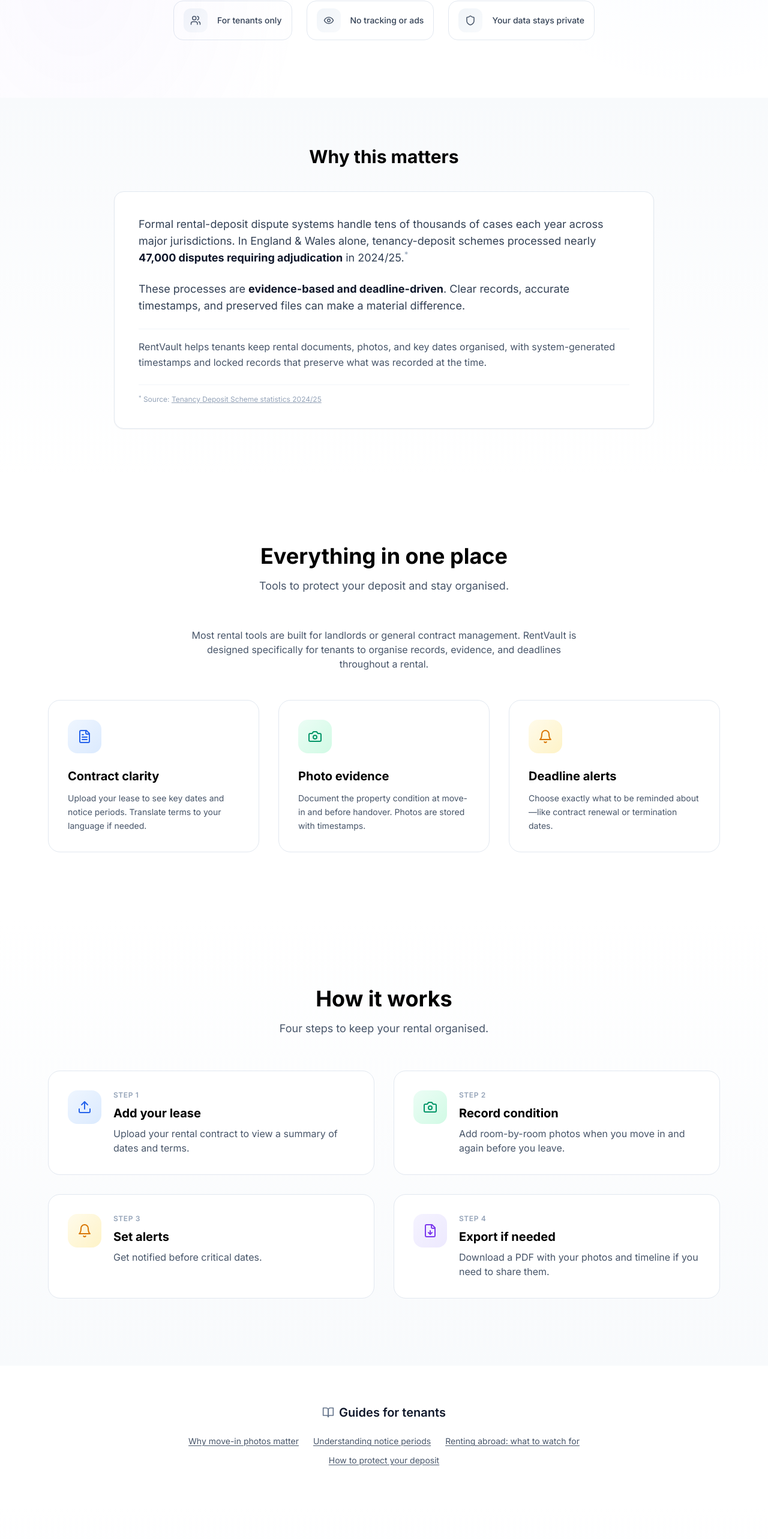
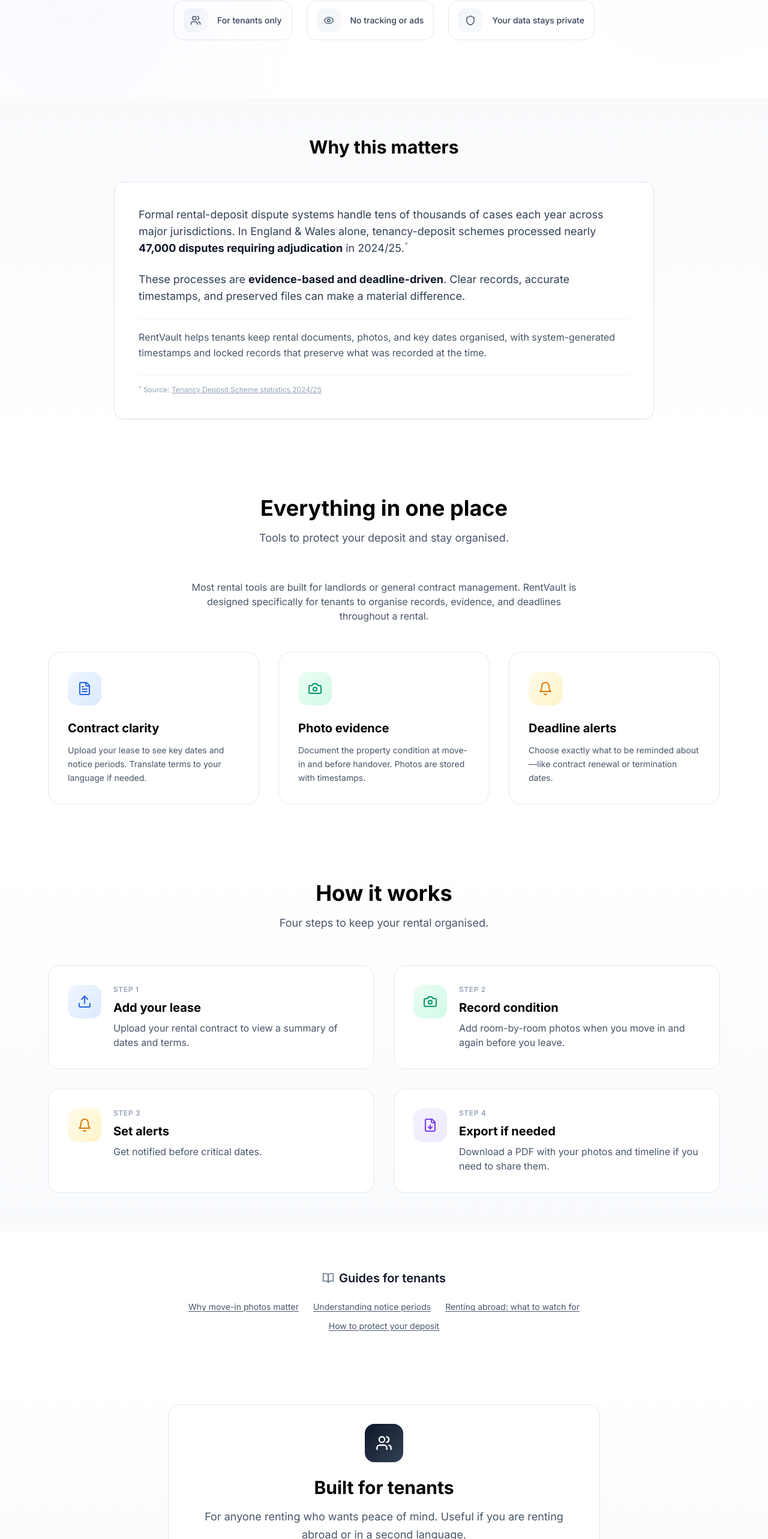
Before and after one commit to pipiagiorgi-rgb/guard-rent, a Next.js app: page / in a window 1280 px wide. Shown: the part 814-3380 px from the top of the page at 60% size. Built offline with nearby package versions, Linux system fonts and the light colour scheme; no server answers.

Commit message:
Tighten section spacing, add pricing teaser to homepage

```diff
--- a/src/app/page.tsx
+++ b/src/app/page.tsx
@@ -122,7 +122,7 @@ export default function Home() {
                 </section>
 
                 {/* Why This Matters - MOVED UP, with source footnote */}
-                <section className="py-16 md:py-20 px-4 md:px-6 bg-gradient-to-b from-slate-50 to-white">
+                <section className="py-12 md:py-16 px-4 md:px-6 bg-gradient-to-b from-slate-50 to-white">
                     <div className="max-w-[900px] mx-auto">
                         <div className="text-center mb-10">
                             <h2 className="text-2xl md:text-3xl font-bold mb-4">
@@ -164,7 +164,7 @@ export default function Home() {
                 </section>
 
                 {/* Features Section */}
-                <section className="py-20 md:py-28 px-4 md:px-6">
+                <section className="py-12 md:py-16 px-4 md:px-6">
                     <div className="max-w-[1120px] mx-auto">
                         <div className="text-center mb-14">
                             <h2 className="text-3xl md:text-4xl font-bold mb-4">Everything in one place</h2>
@@ -215,7 +215,7 @@ export default function Home() {
                 </section>
 
                 {/* How it Works */}
-                <section className="py-20 md:py-28 px-4 md:px-6 bg-gradient-to-b from-white to-slate-50">
+                <section className="py-12 md:py-16 px-4 md:px-6 bg-gradient-to-b from-white to-slate-50">
                     <div className="max-w-[1120px] mx-auto">
                         <div className="text-center mb-14">
                             <h2 className="text-3xl md:text-4xl font-bold mb-4">How it works</h2>
@@ -297,7 +297,7 @@ export default function Home() {
                 </section>
 
                 {/* Who it's for */}
-                <section className="py-16 md:py-20 px-4 md:px-6 bg-gradient-to-b from-white to-slate-50">
+                <section className="py-10 md:py-14 px-4 md:px-6 bg-gradient-to-b from-white to-slate-50">
                     <div className="max-w-[720px] mx-auto">
                         <div className="feature-card text-center py-10 px-8">
                             <div className="w-16 h-16 bg-gradient-to-br from-slate-900 to-slate-700 rounded-2xl flex items-center justify-center mx-auto mb-6">
@@ -318,8 +318,40 @@ export default function Home() {
                     </div>
                 </section>
 
+                {/* Pricing Teaser */}
+                <section className="py-10 md:py-14 px-4 md:px-6">
+                    <div className="max-w-[900px] mx-auto">
+                        <div className="bg-slate-50 rounded-2xl p-8 md:p-10 text-center">
+                            <h2 className="text-xl md:text-2xl font-bold mb-3">Simple pricing</h2>
+                            <p className="text-slate-600 mb-6 max-w-lg mx-auto">
+                                One-time payment. No subscriptions. Choose what fits your needs.
+                            </p>
+                            <div className="flex flex-wrap justify-center gap-4 mb-6">
+                                <div className="bg-white rounded-xl px-5 py-3 border border-slate-200">
+                                    <span className="text-2xl font-bold">€19</span>
+                                    <span className="text-slate-500 text-sm ml-1">Check-in</span>
+                                </div>
+                                <div className="bg-white rounded-xl px-5 py-3 border border-slate-200">
+                                    <span className="text-2xl font-bold">€29</span>
+                                    <span className="text-slate-500 text-sm ml-1">Move-out</span>
+                                </div>
+                                <div className="bg-slate-900 text-white rounded-xl px-5 py-3">
+                                    <span className="text-2xl font-bold">€39</span>
+                                    <span className="text-slate-300 text-sm ml-1">Full bundle</span>
+                                </div>
+                            </div>
+                            <Link
+                                href="/pricing"
+                                className="text-sm text-slate-600 hover:text-slate-900 underline underline-offset-2"
+                            >
+                                See full pricing details →
+                            </Link>
+                        </div>
+                    </div>
+                </section>
+
                 {/* Final CTA */}
-                <section className="py-20 md:py-28 px-4 md:px-6">
+                <section className="py-14 md:py-20 px-4 md:px-6">
                     <div className="max-w-[720px] mx-auto text-center">
                         <h2 className="text-3xl md:text-4xl font-bold mb-4">Ready to get organised?</h2>
                         <p className="text-slate-600 mb-10 text-lg">
```
